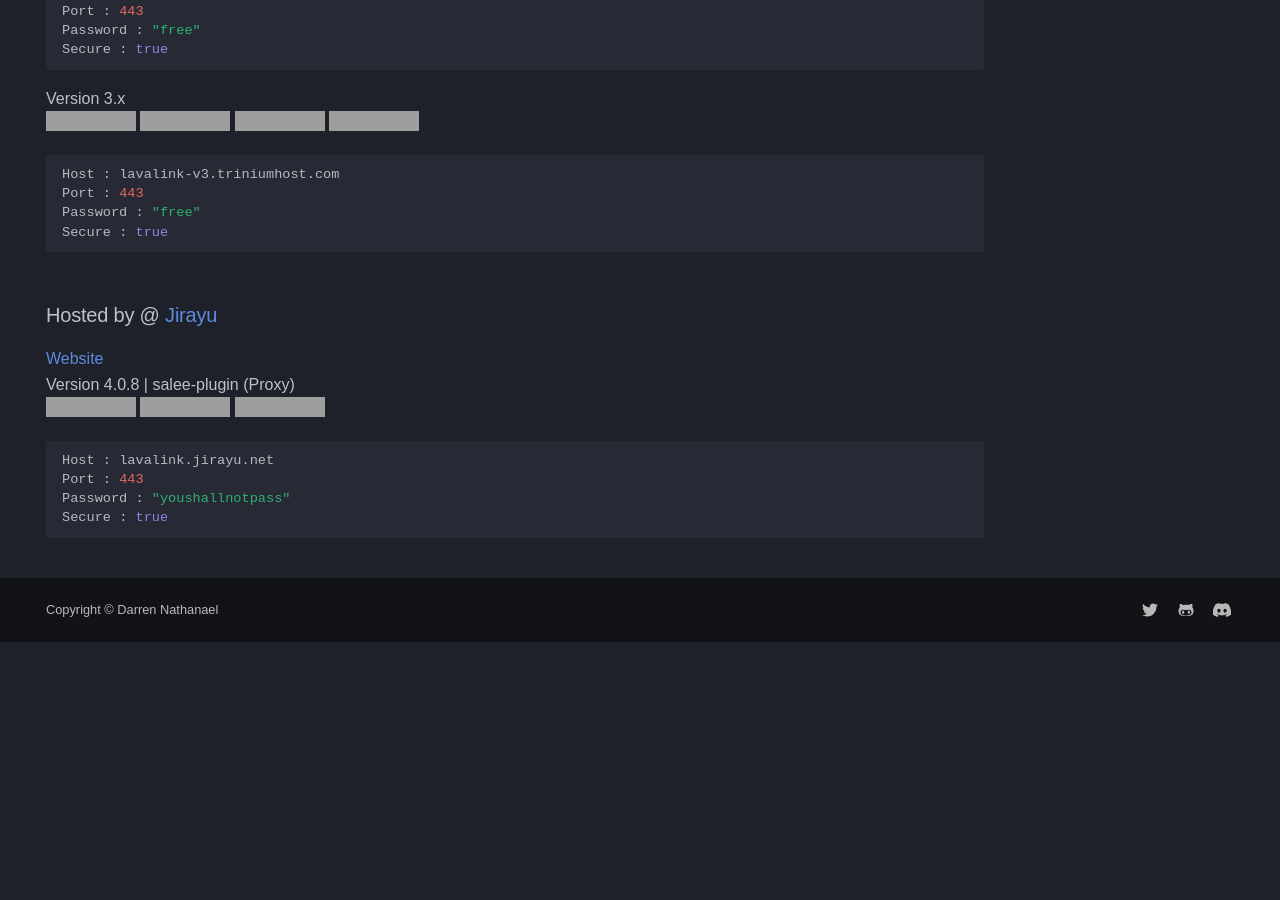
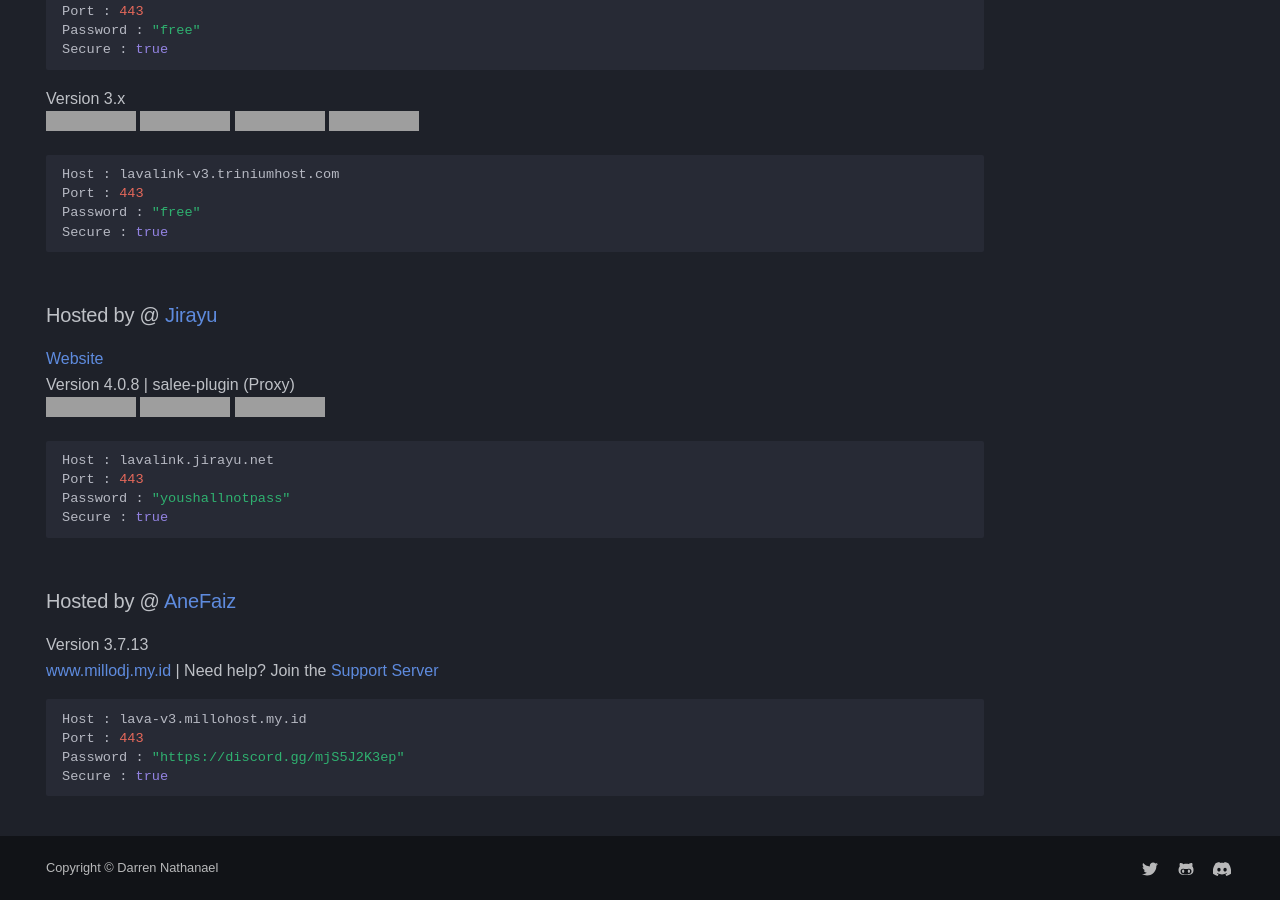
Before and after one commit to DarrenOfficial/lavalink-list, an MkDocs documentation site: the page built from docs/SSL/Lavalink-SSL.md, in a window 1280 px wide and 900 px high, scrolled down 1705 px, cut to the strip 0-900 px from the top of the window. Built offline with MkDocs 1.6.1 and Material for MkDocs 9.7.7, drawn with Linux system fonts in a browser that asks for light colours; some web fonts are replaced; comment, search, counter and statistics services are not loaded; a style sheet for code colours, icons or effects is not loaded; before the commit the page ends 2347 px from its top, so only the background shows below that; grey boxes are pictures that could not be loaded.

Commit message:
Update Lavalink-SSL.md with hosting details
Added hosting information and support links for Lavalink SSL.

````diff
--- a/docs/SSL/Lavalink-SSL.md
+++ b/docs/SSL/Lavalink-SSL.md
@@ -103,3 +103,13 @@ Port : 443
 Password : "youshallnotpass"
 Secure : true
 ```
+
+### Hosted by @ [AneFaiz](https://discord.com/users/762337438869225533)
+Version 3.7.13 <br />
+[www.millodj.my.id](https://millodj.my.id) | Need help? Join the [Support Server](https://discord.gg/mjS5J2K3ep)
+```bash
+Host : lava-v3.millohost.my.id
+Port : 443
+Password : "https://discord.gg/mjS5J2K3ep"
+Secure : true
+```
````
